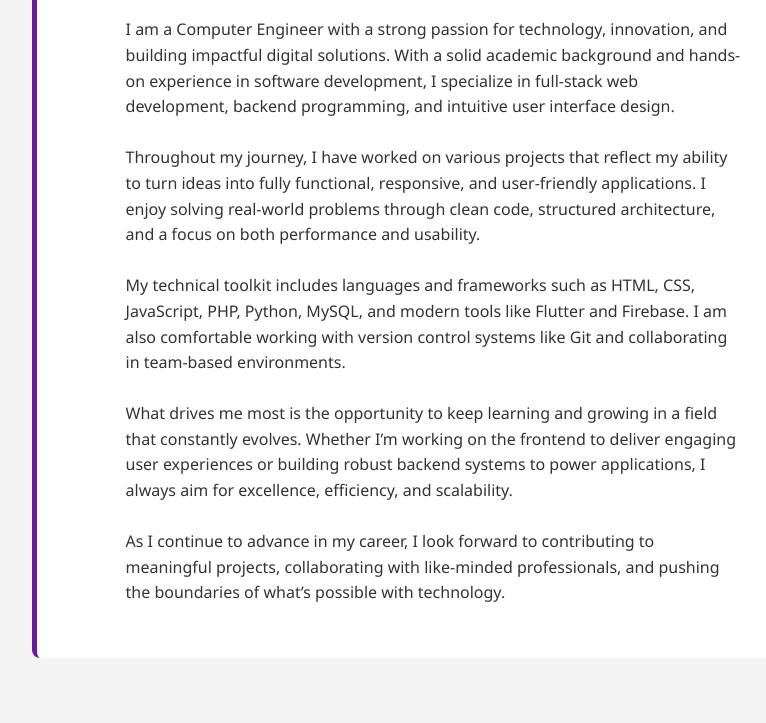
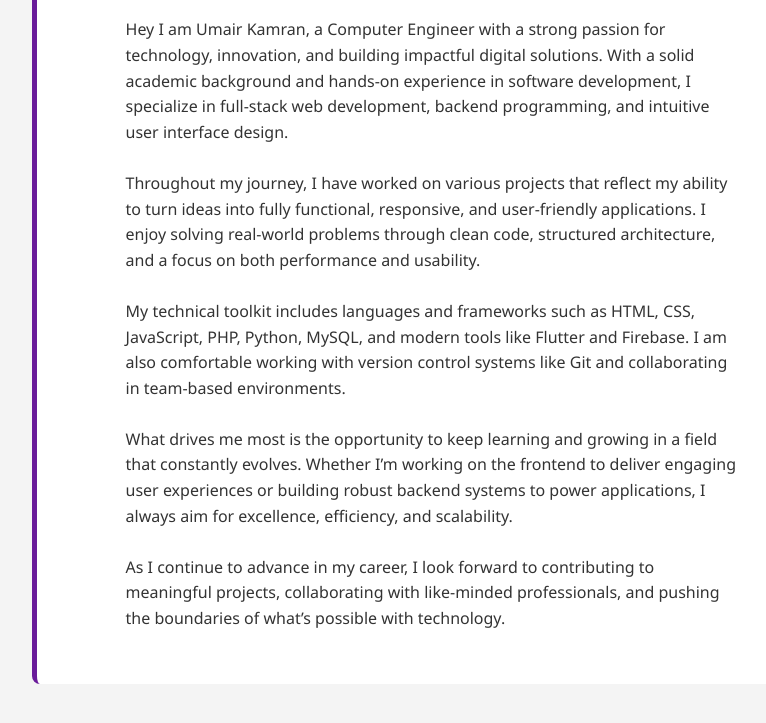
Before and after one commit to muqadaskhan129/pp, a plain HTML site: page index.html in a window 1280 px wide. Shown: the part 529-1252 px from the top of the page, without its empty margins (288-1054 px from the left). Drawn offline with Linux system fonts and the light colour scheme.

Commit message:
index.html

```diff
--- a/index.html
+++ b/index.html
@@ -28,7 +28,7 @@
     <div class="container">
       <h2>About Me</h2>
       <p>
-        I am a Computer Engineer with a strong passion for technology, innovation, and building impactful digital solutions. With a solid academic background and hands-on experience in software development, I specialize in full-stack web development, backend programming, and intuitive user interface design.
+        Hey I  am Umair Kamran, a Computer Engineer with a strong passion for technology, innovation, and building impactful digital solutions. With a solid academic background and hands-on experience in software development, I specialize in full-stack web development, backend programming, and intuitive user interface design.
         <br><br>
         Throughout my journey, I have worked on various projects that reflect my ability to turn ideas into fully functional, responsive, and user-friendly applications. I enjoy solving real-world problems through clean code, structured architecture, and a focus on both performance and usability.
         <br><br>
```
